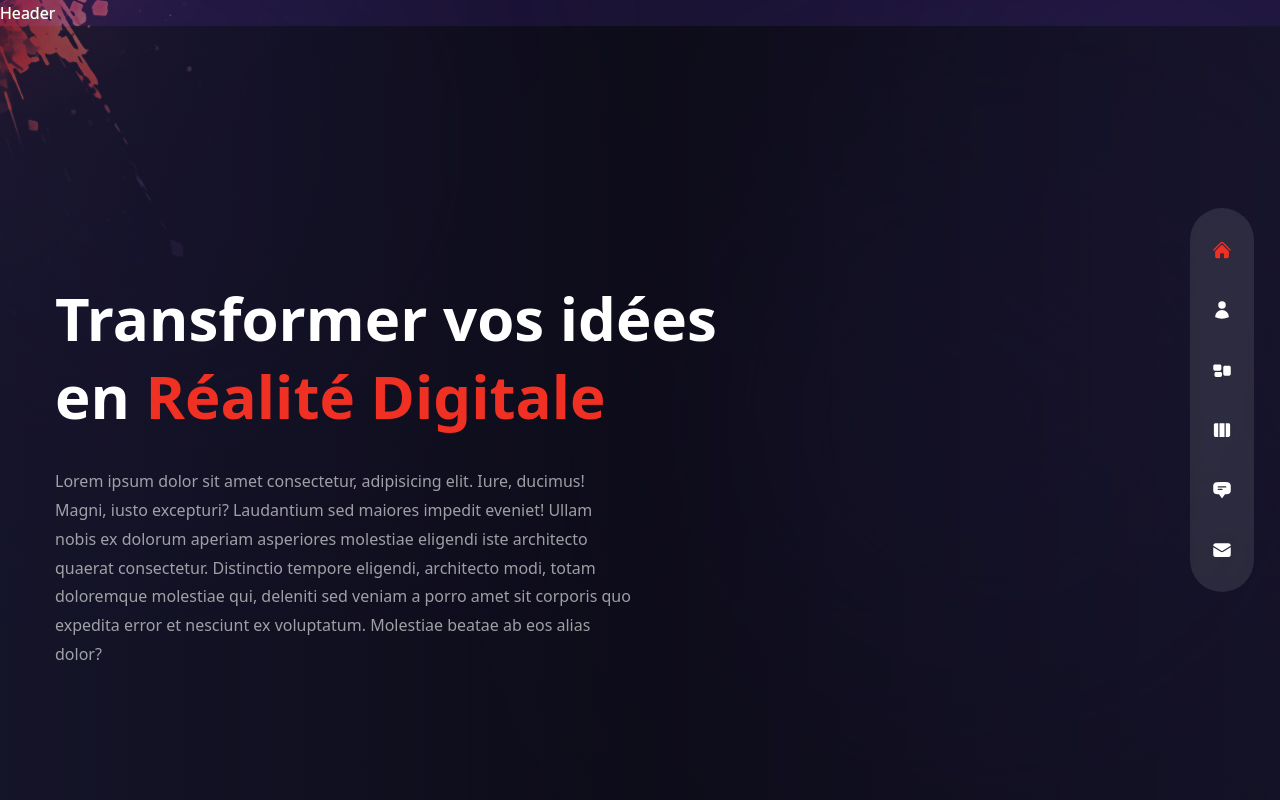
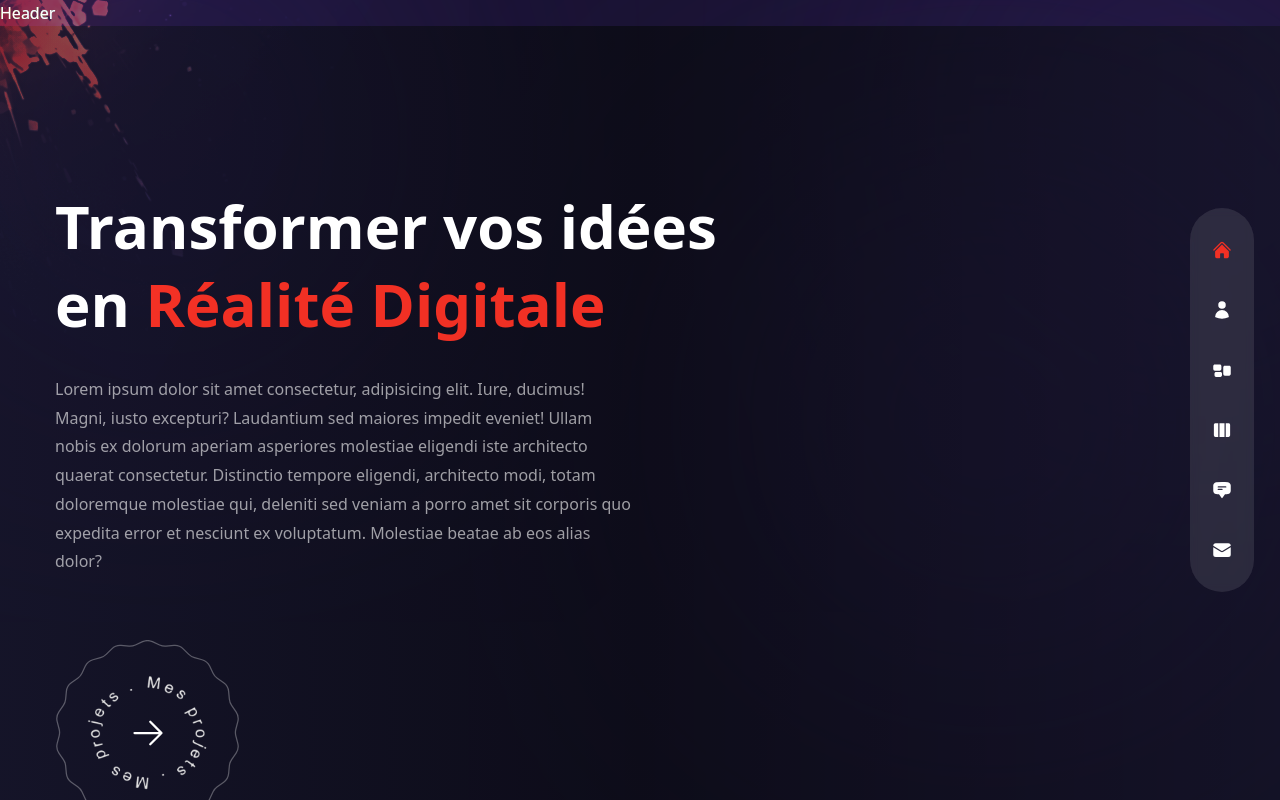
Before and after one commit to Toty-01/Portfolio, a Next.js app: page / in a window 1280 px wide. Built offline with nearby package versions, Linux system fonts and the light colour scheme.

Commit message:
nav & home btn

```diff
--- a/components/Nav.js
+++ b/components/Nav.js
@@ -11,16 +11,16 @@
 // nav data
 export const navData = [
   { name: 'Accueil', path: '/', icon: <HiHome /> },
-  { name: 'A propos', path: '/about', icon: <HiUser /> },
+  { name: 'À propos', path: '/a-propos', icon: <HiUser /> },
   { name: 'Services', path: '/services', icon: <HiRectangleGroup /> },
-  { name: 'Mes Projets', path: '/work', icon: <HiViewColumns /> },
+  { name: 'Mes Projets', path: '/mes-projets', icon: <HiViewColumns /> },
   {
-    name: 'testimonials',
-    path: '/testimonials',
+    name: 'Témoignages',
+    path: '/temoignages',
     icon: <HiChatBubbleBottomCenterText />,
   },
   {
-    name: 'contact',
+    name: 'Contact',
     path: '/contact',
     icon: <HiEnvelope />,
   },
--- a/components/ProjectsBtn.js
+++ b/components/ProjectsBtn.js
@@ -1,5 +1,24 @@
+import Image from "next/image";
+import Link from "next/link";
+import { HiArrowRight } from 'react-icons/hi2'
+
 const ProjectsBtn = () => {
-  return <div>Project Btn</div>;
-};
+  return (
+  <div className="mx-auto xl:mx-0">
+    <Link
+      href={'/work'}
+      className="relative w-[185px] h-[185px] flex justify-center items-center bg-circleStar bg-cover bg-center bg-no-repeat group"
+    >
+      <Image
+        src={'/projet.png'}
+        width={201}
+        height={208}
+        alt="text"
+        className="animate-spin-slow w-full h-full max-w-[201px] max-h-[208px]"
+      />
+      <HiArrowRight className="absolute text-4xl group-hover:translate-x-2 transition-all duration-500" />
+    </Link>
+  </div>
+)};
 
 export default ProjectsBtn;
--- a/pages/about/index.js
+++ b/pages/a-propos/index.js
@@ -89,7 +89,7 @@
 ];
 
 const About = () => {
-  return <div>A propos</div>;
+  return <div>À propos</div>;
 };
 
 export default About;
--- a/pages/index.js
+++ b/pages/index.js
@@ -30,6 +30,15 @@
         <div className="flex justify-center xl:hidden relative">
           <ProjectsBtn />
         </div>
+        <motion.div
+          variants={fadeIn('down', 0.6)}
+          initial="hidden"
+          animate="show"
+          exit="hidden"
+          className="hidden xl:flex"
+        >
+          <ProjectsBtn />
+        </motion.div>
       </div>
     </div>
       { /*image*/ }
```
Also changed, not shown: pages/mes-projets/index.js (renamed from pages/work/index.js), pages/temoignages/index.js (renamed from pages/testimonials/index.js), public/projet.png (added).
